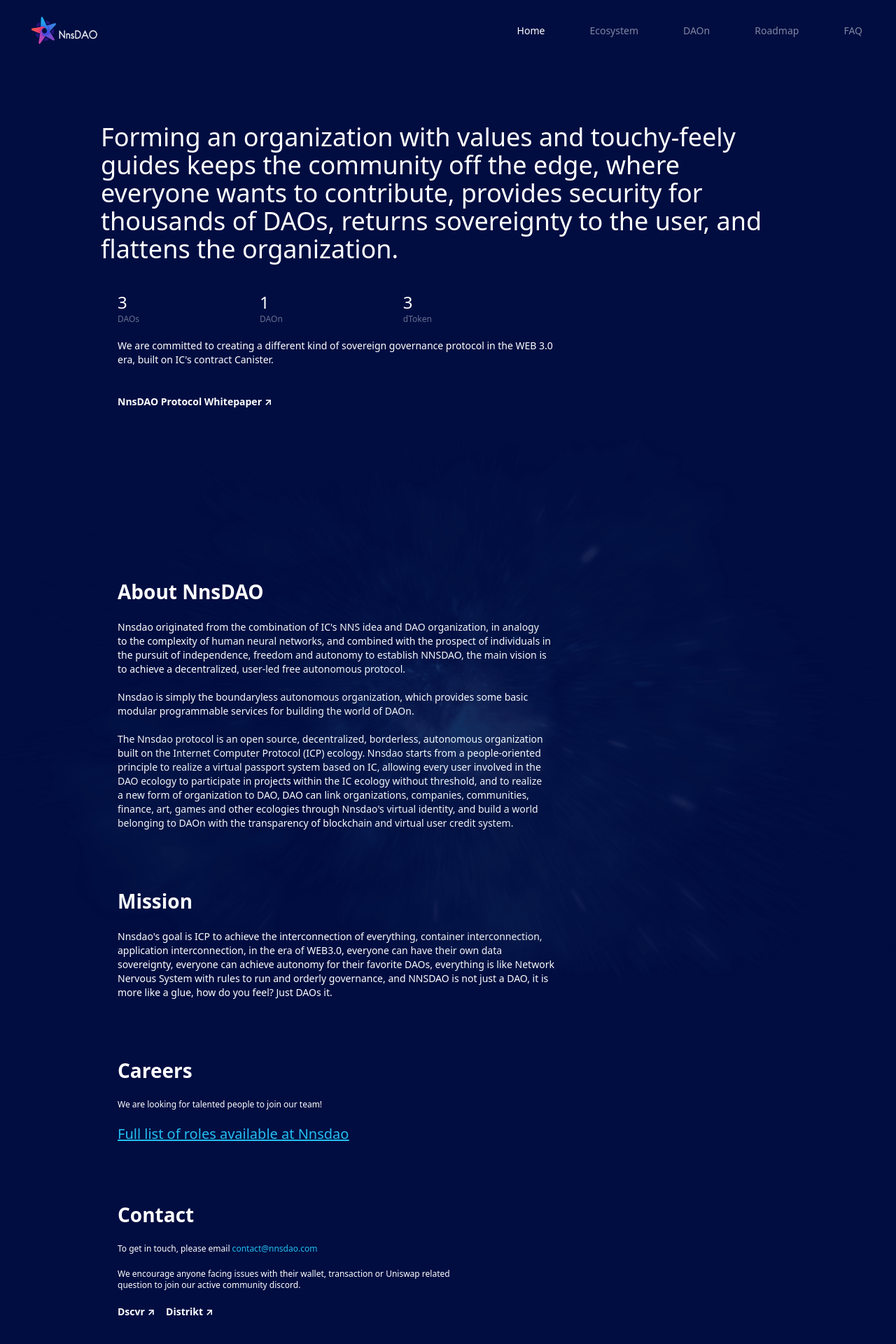
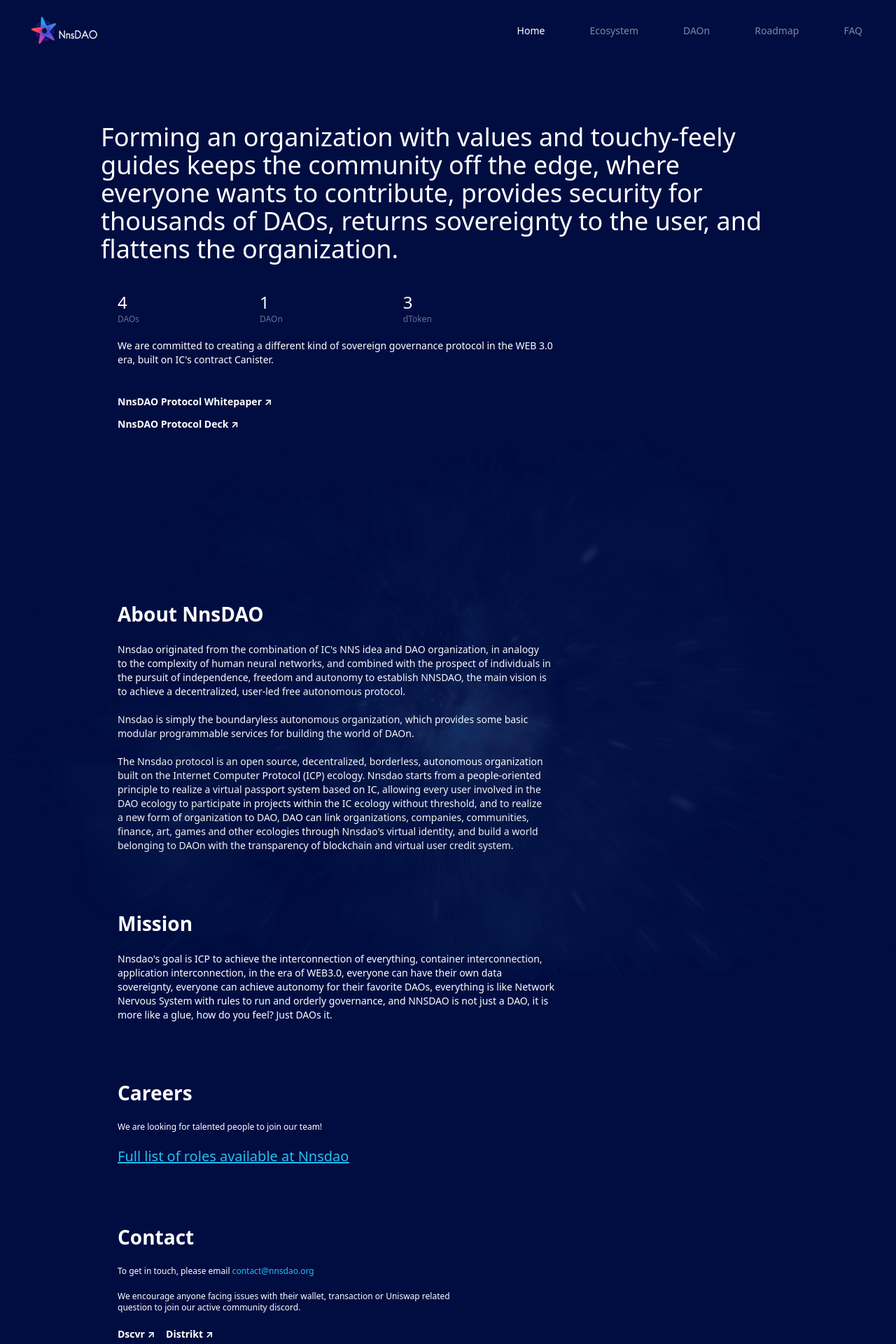
Before and after one commit to NnsDao/nnsdao-org, a React (Vite) app: page /about in a window 1280 px wide. Shown: the top 1920 px of the page at 70% size. Built offline with nearby package versions, Linux system fonts and the light colour scheme.

Commit message:
brands & deck
brands & deck

```diff
--- a/src/components/Daobout.tsx
+++ b/src/components/Daobout.tsx
@@ -6,7 +6,7 @@
 const BoxData = [
     {
         'name':'DAOs',
-        'nameCount':3,
+        'nameCount':4,
     },
     {
         'name':'DAOn',
@@ -44,8 +44,10 @@
                     We are committed to creating a different kind of sovereign governance protocol in the WEB 3.0 <br />era, built on IC's contract Canister.
                 </p>
                 <p className="text-sm text-white font-bold">
-                    {/* <a href="https://github.com/NnsDao/nnsdao-org/blob/main/static/NnsDAO_Boundaryless_Autonomous_Organization.pdf" className="cursor-pointer duration-300 pr-3"> NDP  </a> */}
                     <a href="https://github.com/NnsDao/nnsdao-org/blob/main/static/NnsDAO_Boundaryless_Autonomous_Organization.pdf" className="cursor-pointer">NnsDAO Protocol Whitepaper ↗ </a>
+                </p>
+                <p className="mt-3 text-sm text-white font-bold">
+                    <a href="https://github.com/NnsDao/nnsdao-org/blob/main/static/NnsDAO_Protocol_Labs_Deck.pdf" className="cursor-pointer">NnsDAO Protocol Deck ↗ </a>
                 </p>
             </div>
         </div>
--- a/src/views/About.tsx
+++ b/src/views/About.tsx
@@ -80,7 +80,7 @@
                             <p className="text-white text-xs">
                             To get in touch, please email
                             <span className="text-angelColor cursor-pointer transition duration-500">
-                              <a href="mailto:contact@nnsdao.com"> contact@nnsdao.com</a>
+                              <a href="mailto:contact@nnsdao.org"> contact@nnsdao.org</a>
                             </span>
                             </p>
                             <p className="text-white text-xs mt-5">
```
Also changed, not shown: 1 other file (tests, documents, lock files or other folders).
